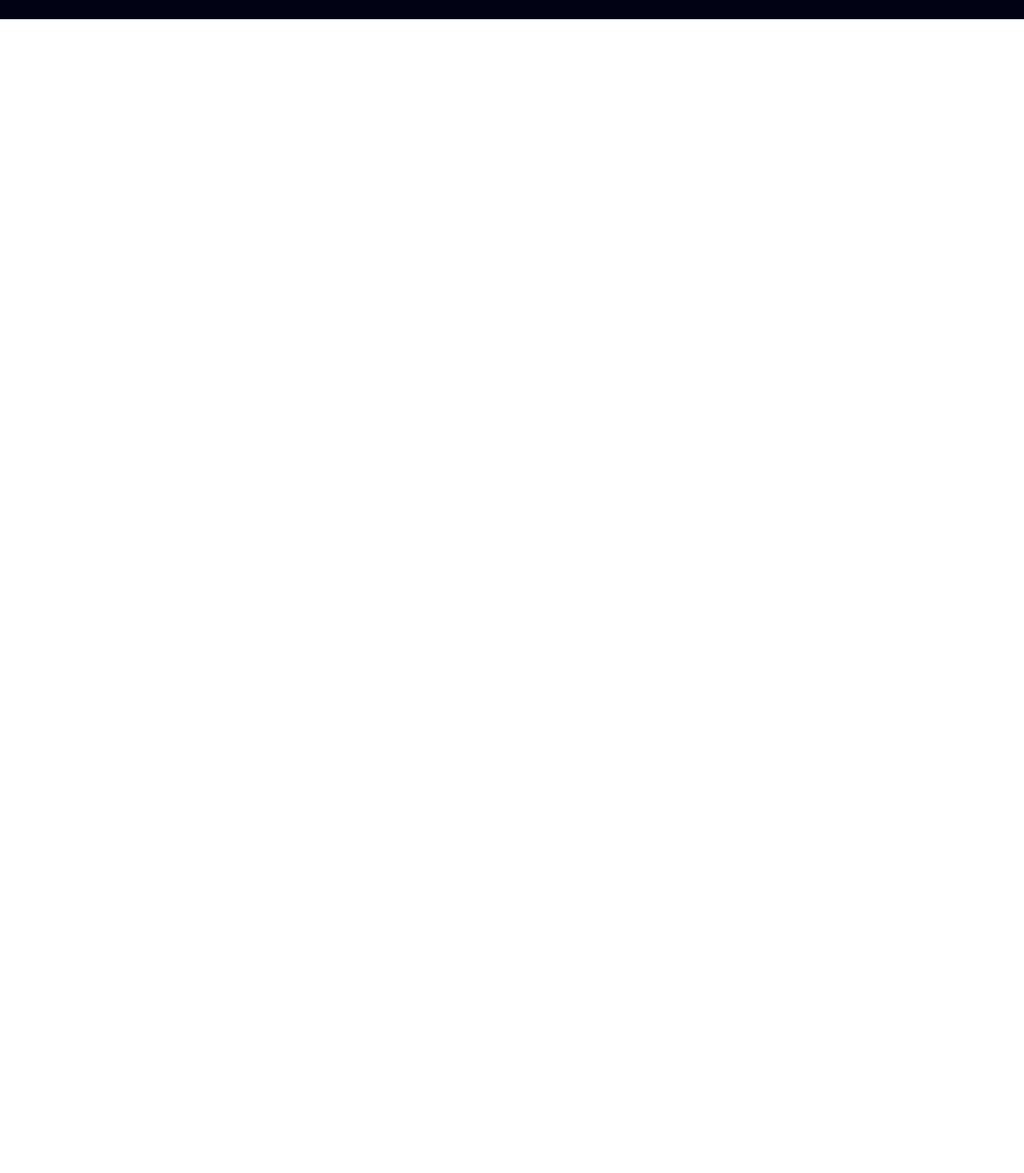
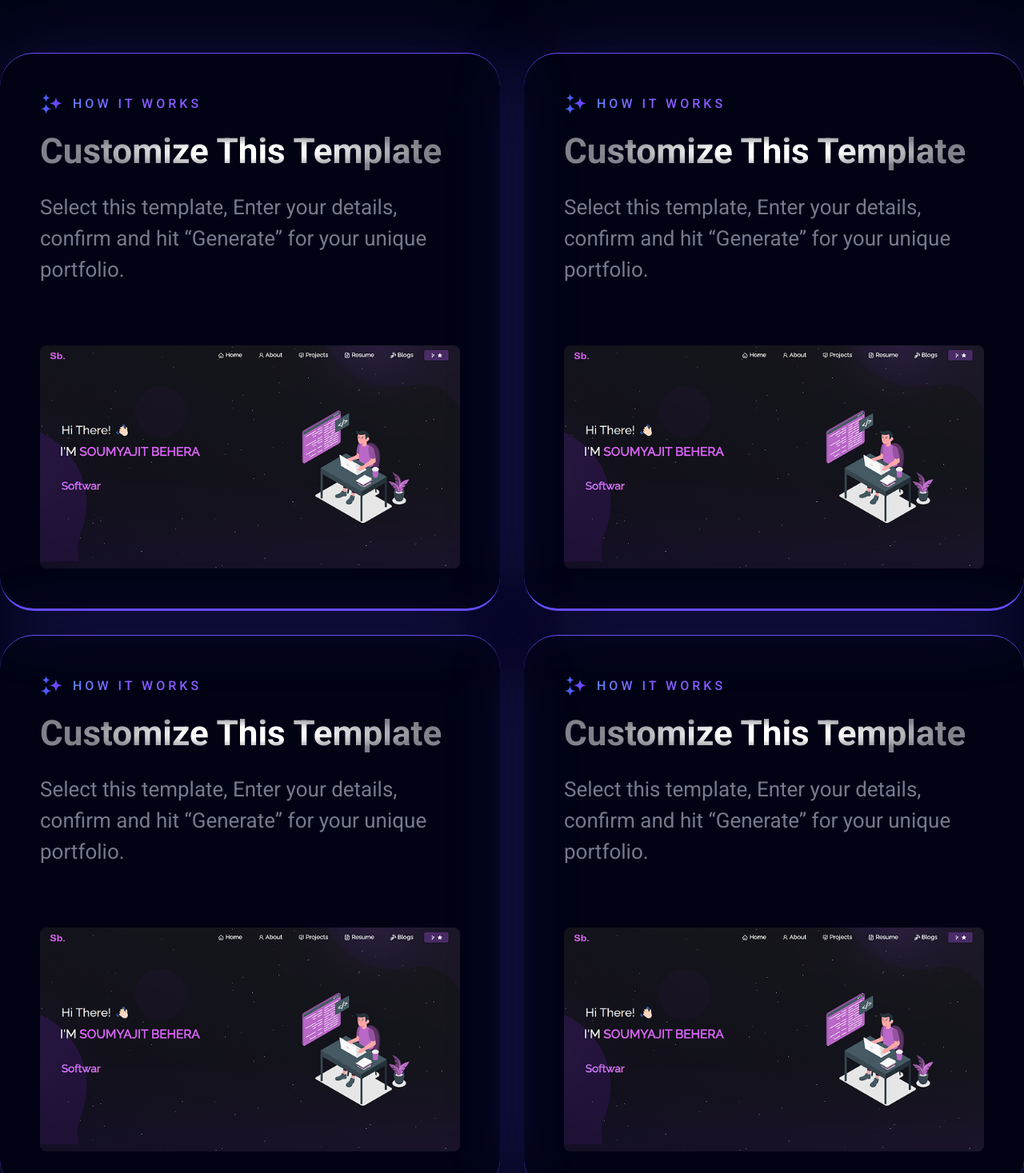
Before and after one commit to NigarAsadova/ClickCraft, a React (Vite) app: page / in a window 1280 px wide. Shown: the part 2083-3550 px from the top of the page at 80% size. Before the commit the page ends 2107 px from the top, so only its background shows below. Built offline with nearby package versions, Linux system fonts and the light colour scheme.

Commit message:
Add portfolio boxs and style them of Top Portfolios .

```diff
--- a/src/components/Home/TopPorts.jsx
+++ b/src/components/Home/TopPorts.jsx
@@ -1,9 +1,62 @@
 import SectionTitle from "../SectionTitle";
+import HowItWorks from "./HowItWorks";
+import template from "../../assets/imgs/template.png"
+import { Link } from "react-router-dom";
 
 const TopPorts = () => {
     return (
-         <div className="mt-[135px]">
+         <div className="mt-[135px] max-w-[1520px] mx-auto">
             <SectionTitle title="Top Rated Portfolios" />
+            <div className="grid grid-cols-2 mt-[135px] gap-[30px]">
+                <Link to="#">
+                    <div className="border-t border-b-[3px] rounded-[42px] border-[#664DFF] p-[50px] shadow-purple-box-shadow">
+                        <div className="max-w-[570px]">
+                            <HowItWorks />
+                            <h4 className="bg-custom-white-gradient bg-clip-text text-transparent font-bold text-[44px] leading-[52.8px] mb-6">Customize This Template</h4>
+                            <p className="text-[#77798F] text-[26px] font-normal ">Select this template, Enter your details, confirm and hit “Generate” for your unique portfolio.</p>
+                        </div>
+                        <div className="mt-[75px]">
+                            <img src={template} alt="template" />
+                        </div>
+                    </div>
+                </Link>
+                <Link to="#">
+                    <div className="border-t border-b-[3px] rounded-[42px] border-[#664DFF] p-[50px] shadow-purple-box-shadow">
+                        <div className="max-w-[570px]">
+                            <HowItWorks />
+                            <h4 className="bg-custom-white-gradient bg-clip-text text-transparent font-bold text-[44px] leading-[52.8px] mb-6">Customize This Template</h4>
+                            <p className="text-[#77798F] text-[26px] font-normal ">Select this template, Enter your details, confirm and hit “Generate” for your unique portfolio.</p>
+                        </div>
+                        <div className="mt-[75px]">
+                            <img src={template} alt="template" />
+                        </div>
+                    </div>
+                </Link>
+                <Link to="#">
+                    <div className="border-t border-b-[3px] rounded-[42px] border-[#664DFF] p-[50px] shadow-purple-box-shadow">
+                        <div className="max-w-[570px]">
+                            <HowItWorks />
+                            <h4 className="bg-custom-white-gradient bg-clip-text text-transparent font-bold text-[44px] leading-[52.8px] mb-6">Customize This Template</h4>
+                            <p className="text-[#77798F] text-[26px] font-normal ">Select this template, Enter your details, confirm and hit “Generate” for your unique portfolio.</p>
+                        </div>
+                        <div className="mt-[75px]">
+                            <img src={template} alt="template" />
+                        </div>
+                    </div>
+                </Link>
+                <Link to="#">
+                    <div className="border-t border-b-[3px] rounded-[42px] border-[#664DFF] p-[50px] shadow-purple-box-shadow">
+                        <div className="max-w-[570px]">
+                            <HowItWorks />
+                            <h4 className="bg-custom-white-gradient bg-clip-text text-transparent font-bold text-[44px] leading-[52.8px] mb-6">Customize This Template</h4>
+                            <p className="text-[#77798F] text-[26px] font-normal ">Select this template, Enter your details, confirm and hit “Generate” for your unique portfolio.</p>
+                        </div>
+                        <div className="mt-[75px]">
+                            <img src={template} alt="template" />
+                        </div>
+                    </div>
+                </Link>
+            </div>
         </div>
      );
 }
```
Also changed, not shown: src/assets/imgs/template.png (added).
